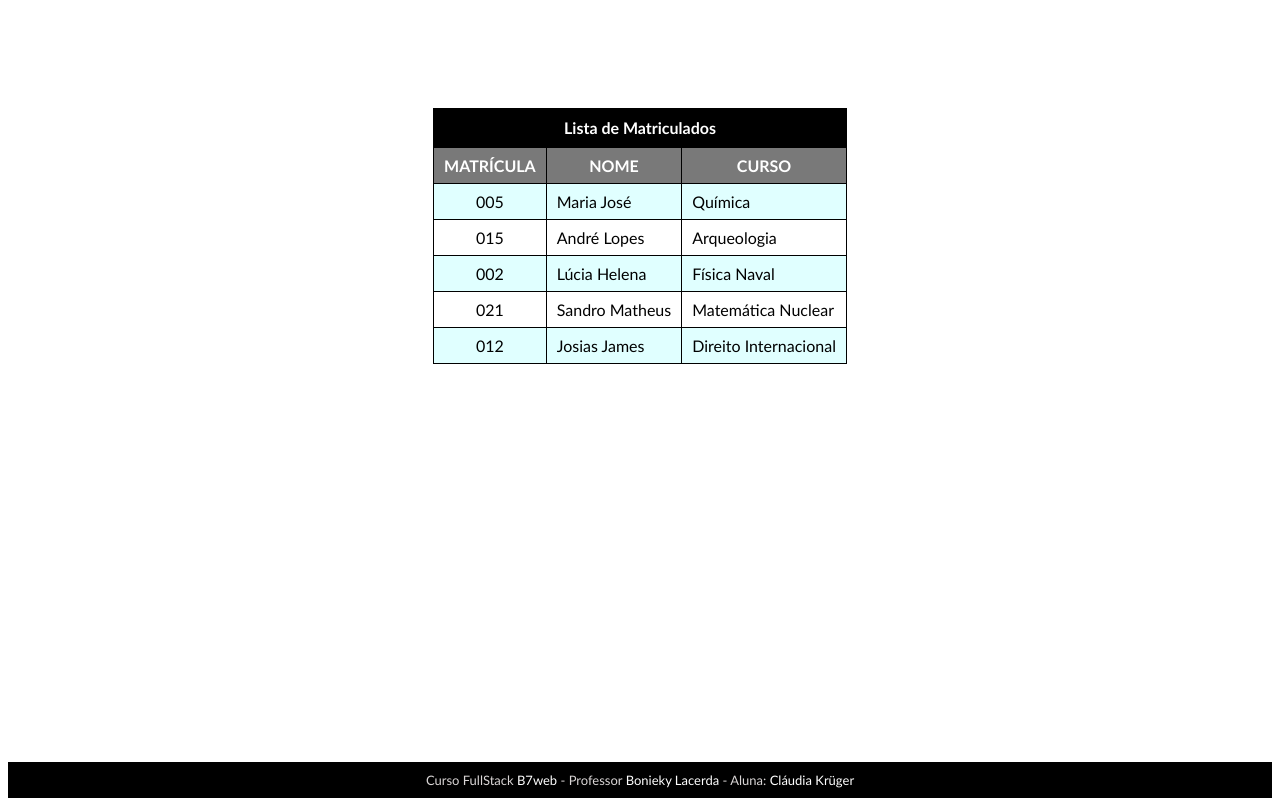
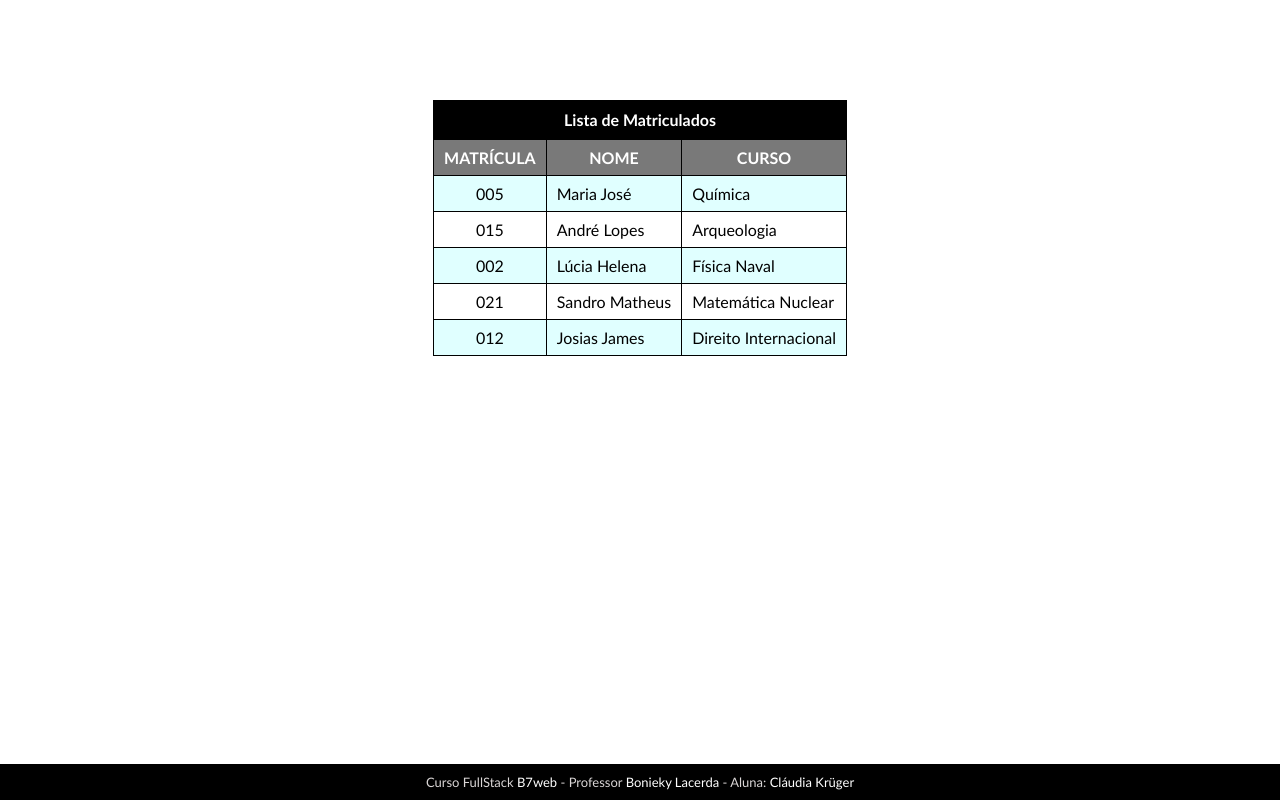
Before and after one commit to gracibrea/tabela-zebrada, a plain HTML site: page index.html in a window 1280 px wide. Drawn offline with Linux system fonts and the light colour scheme.

Commit message:
Update style.css

```diff
--- a/style.css
+++ b/style.css
@@ -1,11 +1,12 @@
 * {
     font-family: 'Trebuchet MS', 'Lucida Sans Unicode', 'Lucida Grande', 'Lucida Sans', Arial, sans-serif;
+    margin: 0;
 }
 
 body {
     display: flex;
     flex-direction: column;
-    min-height: 98.8vh;
+    min-height: 100vh;
 }
 
 .container {
```
